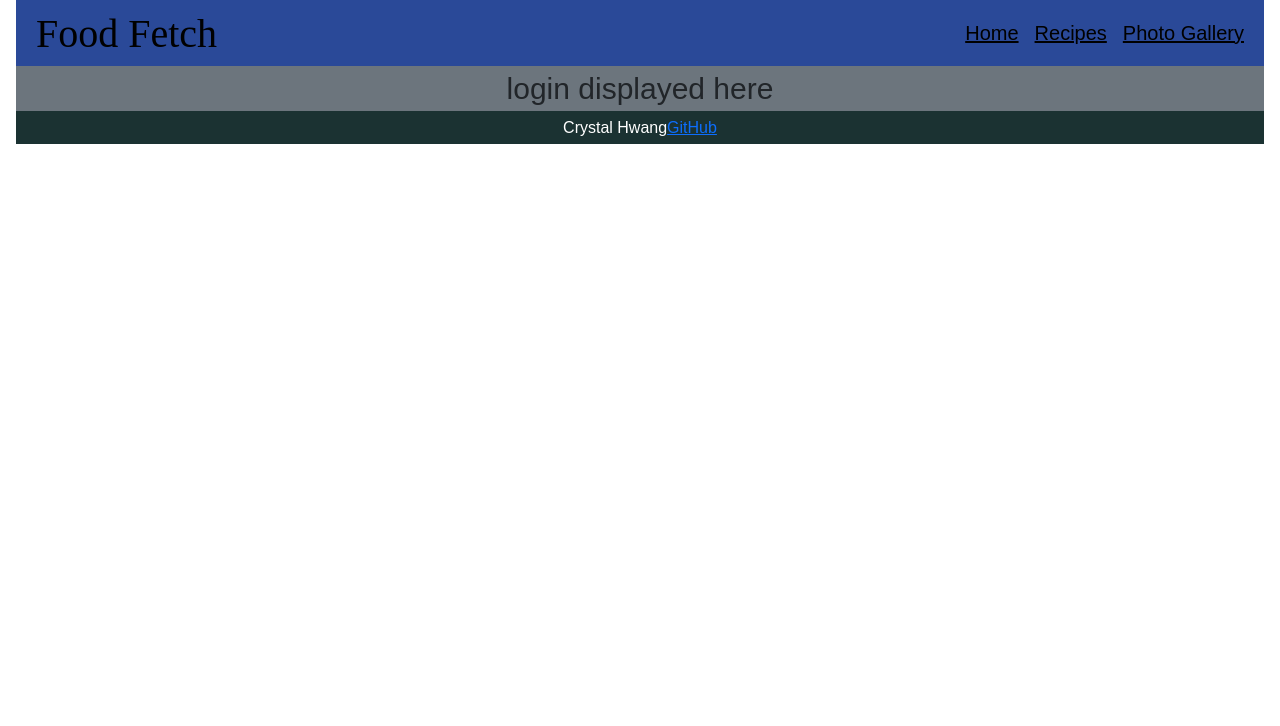
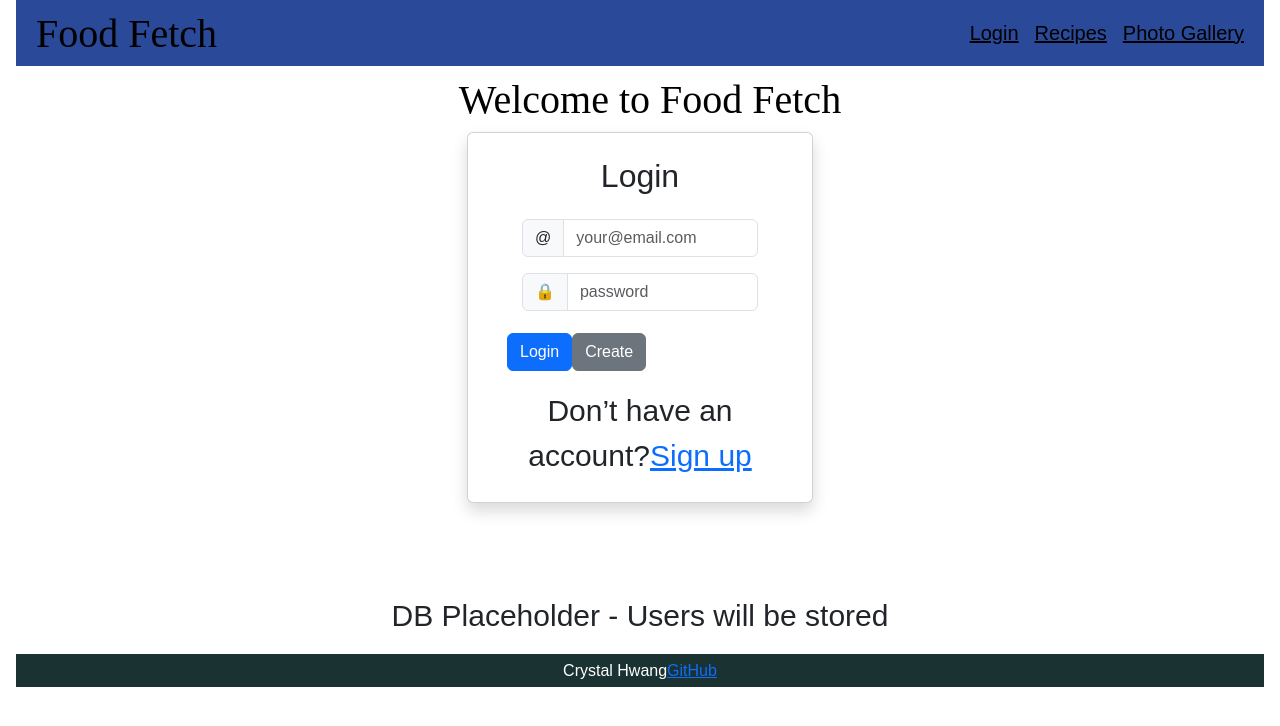
Before and after one commit to crystalhwaang/startup, a React (Vite) app: page / in a window 1280 px wide. Shown: the top 726 px of the page. Built offline with nearby package versions, Linux system fonts and the light colour scheme; a web font is replaced by a local one.

Commit message:
login page converted

```diff
--- a/src/app.jsx
+++ b/src/app.jsx
@@ -14,7 +14,7 @@ export default function App() {
           <h1>Food Fetch</h1>
           <nav>
               <menu>
-              <li><NavLink to="index" className='main-color'>Home</NavLink></li>
+              <li><NavLink to="" className='main-color'>Login</NavLink></li>
               <li><NavLink to="recipe" className='main-color'>Recipes</NavLink></li>
               <li><NavLink to="photo" className='main-color'>Photo Gallery</NavLink></li>
               </menu>
@@ -24,7 +24,7 @@ export default function App() {
           <Routes>
             <Route path='/' element={<Login />} exact />
             <Route path='/recipe' element={<Recipe />} />
-            <Route path='/Photo' element={<Photo />} />
+            <Route path='/photo' element={<Photo />} />
             <Route path='*' element={<NotFound />} />
           </Routes>
 
--- a/src/login/login.jsx
+++ b/src/login/login.jsx
@@ -2,8 +2,43 @@ import React from 'react';
 
 export function Login() {
   return (
-    <main className="container-fluid bg-secondary text-center">
-      <div>login displayed here</div>
+    <main>
+      <h1>Welcome to Food Fetch</h1>
+      <div className="container">
+        <div className="row justify-content-center align-items-center">
+            <div className="col-12 col-sm-8 col-md-6 col-lg-4">
+                <div className="card shadow">
+                    <div className="card-body p-4">
+                        <h2 className="text-center mb-4">Login</h2>
+                        <form method="get" action="play.html">
+                            <div className="input-group mb-3">
+                                <span className="input-group-text">@</span>
+                                <input className="form-control" type="text" placeholder="your@email.com" />
+                            </div>
+                            <div className="input-group mb-3">
+                                <span className="input-group-text">🔒</span>
+                                <input className="form-control" type="password" placeholder="password" />
+                            </div>
+                            <button type="submit" className="btn btn-primary">Login</button>
+                            <button type="submit" className="btn btn-secondary">Create</button>
+                        </form>
+
+                        <p className="text-center mt-3 mb-0">
+                        Don’t have an account?
+                        <a href="#">Sign up</a>
+                        </p>
+                    </div>
+                </div>
+            </div>
+        </div>
+      </div>
+      <div>
+        <span>
+            <br></br>
+            <br></br>
+          <p>DB Placeholder - Users will be stored</p>
+        </span>
+      </div>
     </main>
   );
 }
```
Also changed, not shown: login.html (deleted, +0 -99 lines).
